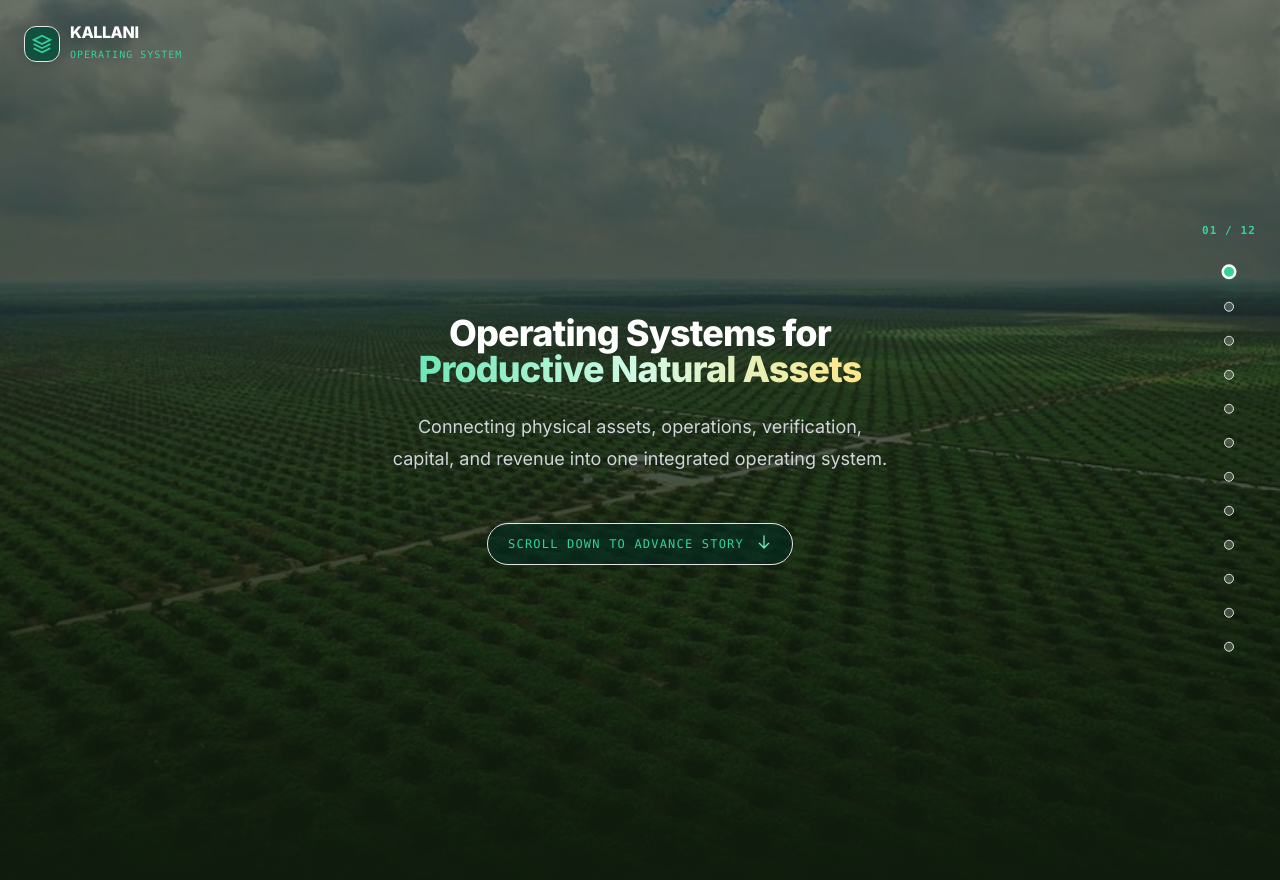
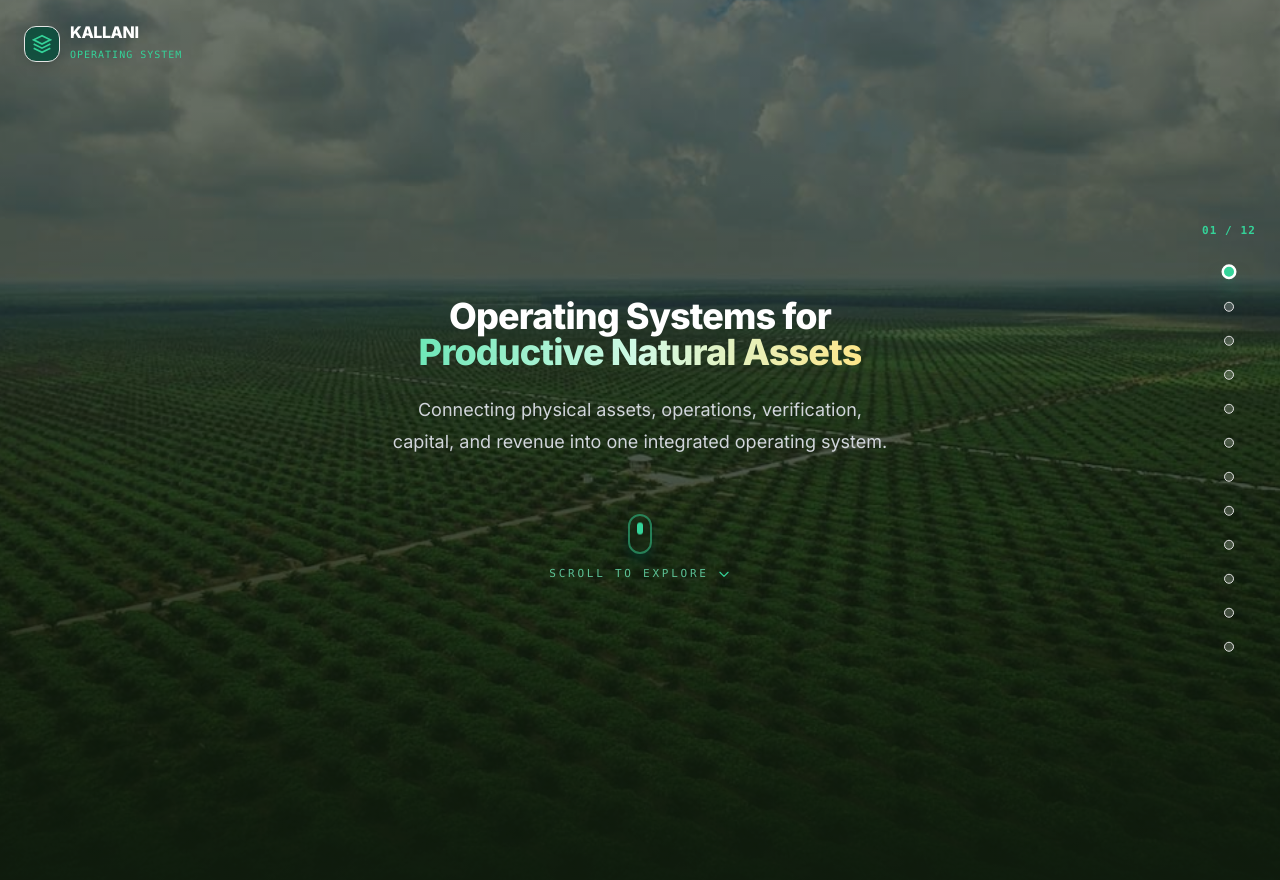
Before and after one commit to Sanjaee/kallani, a Laravel app: page / in a window 1280 px wide. Run offline with Laravel 10, Linux system fonts and the light colour scheme; some libraries are stand-ins or nearby versions.

Commit message:
Refine scroll prompt into sleek animated mouse pill icon and add vector category markers across scenes

```diff
--- a/resources/pages/landing.php
+++ b/resources/pages/landing.php
@@ -85,13 +85,19 @@ ob_start();
                 <span class="bg-gradient-to-r from-emerald-300 via-emerald-100 to-amber-200 bg-clip-text text-transparent">Productive Natural Assets</span>
             </h1>
 
-            <p class="scene-anim-item text-lg sm:text-2xl text-gray-300 font-normal max-w-3xl mb-12 leading-relaxed text-balance">
+            <p class="scene-anim-item text-lg sm:text-2xl text-gray-300 font-normal max-w-3xl mb-10 leading-relaxed text-balance">
                 Connecting physical assets, operations, verification, capital, and revenue into one integrated operating system.
             </p>
 
-            <div class="scene-anim-item flex items-center gap-3 text-xs font-mono uppercase tracking-widest text-emerald-400 bg-emerald-950/60 px-5 py-3 rounded-full border border-emerald-500/30">
-                <span>SCROLL DOWN TO ADVANCE STORY</span>
-                <svg class="w-4 h-4 animate-bounce text-emerald-300" fill="none" stroke="currentColor" viewBox="0 0 24 24"><path stroke-linecap="round" stroke-linejoin="round" stroke-width="2" d="M19 14l-7 7m0 0l-7-7m7 7V3"></path></svg>
+            <!-- SLEEK INTERACTIVE SCROLL PROMPT -->
+            <div class="scene-anim-item flex flex-col items-center gap-3 mt-4 group cursor-pointer" onclick="window.goToScene(1)">
+                <div class="w-6 h-10 rounded-full border-2 border-emerald-400/50 flex justify-center pt-2 backdrop-blur-md group-hover:border-emerald-400 transition-colors shadow-lg shadow-emerald-950">
+                    <div class="w-1.5 h-3 rounded-full bg-emerald-400 animate-bounce"></div>
+                </div>
+                <div class="flex items-center gap-2 text-[11px] font-mono tracking-[0.25em] uppercase text-emerald-300/80 group-hover:text-emerald-300 transition-colors">
+                    <span>Scroll to Explore</span>
+                    <svg class="w-3.5 h-3.5 text-emerald-400 transform group-hover:translate-y-1 transition-transform" fill="none" stroke="currentColor" viewBox="0 0 24 24"><path stroke-linecap="round" stroke-linejoin="round" stroke-width="2" d="M19 9l-7 7-7-7"></path></svg>
+                </div>
             </div>
         </div>
     </section>
@@ -99,7 +105,11 @@ ob_start();
     <!-- SCENE 02 — THE PROBLEM -->
     <section id="scene-02" class="scene absolute inset-0 w-full h-full flex items-center justify-center p-6 opacity-0 pointer-events-none z-10">
         <div class="max-w-5xl mx-auto text-center">
-            <span class="scene-anim-item text-xs font-mono uppercase tracking-widest text-emerald-400 mb-3 block">The Structural Challenge</span>
+            <div class="scene-anim-item inline-flex items-center gap-2 text-[11px] font-mono uppercase tracking-[0.2em] text-emerald-400 mb-3">
+                <svg class="w-3.5 h-3.5" viewBox="0 0 24 24" fill="none" stroke="currentColor" stroke-width="2"><path d="M12 9v2m0 4h.01m-6.938 4h13.856c1.54 0 2.502-1.667 1.732-3L13.732 4c-.77-1.333-2.694-1.333-3.464 0L3.34 16c-.77 1.333.192 3 1.732 3z"></path></svg>
+                <span>02 • Structural Challenge</span>
+            </div>
+
             <h2 class="scene-anim-item text-3xl sm:text-5xl font-extrabold text-white mb-4 tracking-tight">Natural Assets. Disconnected Systems.</h2>
             <p class="scene-anim-item text-base sm:text-lg text-gray-300 max-w-2xl mx-auto mb-12">
                 Traditional natural asset management fragments physical land, operational tracking, third-party verification, and investor distribution into isolated silos.
@@ -149,7 +159,11 @@ ob_start();
     <!-- SCENE 03 — THE KALLANI CONCEPT -->
     <section id="scene-03" class="scene absolute inset-0 w-full h-full flex items-center justify-center p-6 opacity-0 pointer-events-none z-10">
         <div class="max-w-5xl mx-auto text-center">
-            <span class="scene-anim-item text-xs font-mono uppercase tracking-widest text-emerald-400 mb-3 block">System Architecture</span>
+            <div class="scene-anim-item inline-flex items-center gap-2 text-[11px] font-mono uppercase tracking-[0.2em] text-emerald-400 mb-3">
+                <svg class="w-3.5 h-3.5" fill="none" stroke="currentColor" viewBox="0 0 24 24" stroke-width="2"><path d="M4 6h16M4 12h16M4 18h16"></path></svg>
+                <span>03 • System Architecture</span>
+            </div>
+
             <h2 class="scene-anim-item text-3xl sm:text-5xl font-extrabold text-white mb-4 tracking-tight">One Connected Operating System.</h2>
             <p class="scene-anim-item text-base sm:text-lg text-gray-300 max-w-2xl mx-auto mb-10">
                 Kallani unifies every stage of natural asset management into one integrated, auditable digital operating model.
@@ -206,7 +220,11 @@ ob_start();
         <div class="max-w-5xl mx-auto w-full">
             <div class="grid grid-cols-1 lg:grid-cols-2 gap-8 items-center">
                 <div class="text-left">
-                    <span class="scene-anim-item text-xs font-mono uppercase tracking-widest text-emerald-400 mb-2 block">Physical Asset Spotlight</span>
+                    <div class="scene-anim-item inline-flex items-center gap-2 text-[11px] font-mono uppercase tracking-[0.2em] text-emerald-400 mb-2">
+                        <svg class="w-3.5 h-3.5" fill="none" stroke="currentColor" viewBox="0 0 24 24" stroke-width="2"><path d="M17.657 16.657L13.414 20.9a1.998 1.998 0 01-2.827 0l-4.244-4.243a8 8 0 1111.314 0z"></path></svg>
+                        <span>04 • Physical Concession</span>
+                    </div>
+
                     <h2 class="scene-anim-item text-3xl sm:text-5xl font-extrabold text-white mb-4 tracking-tight leading-tight">Every Project Starts with the Land.</h2>
                     <p class="scene-anim-item text-sm sm:text-base text-gray-300 mb-6 leading-relaxed">
                         The flagship demonstration asset is the <strong class="text-white">North Kalimantan Palm Project</strong>. Spanning 4,000 hectares of productive agricultural land in East Kalimantan, Indonesia.
@@ -251,7 +269,11 @@ ob_start();
     <!-- SCENE 05 — PROJECT STRUCTURE -->
     <section id="scene-05" class="scene absolute inset-0 w-full h-full flex items-center justify-center p-6 opacity-0 pointer-events-none z-10">
         <div class="max-w-5xl mx-auto text-center">
-            <span class="scene-anim-item text-xs font-mono uppercase tracking-widest text-emerald-400 mb-3 block">Project Governance</span>
+            <div class="scene-anim-item inline-flex items-center gap-2 text-[11px] font-mono uppercase tracking-[0.2em] text-emerald-400 mb-3">
+                <svg class="w-3.5 h-3.5" fill="none" stroke="currentColor" viewBox="0 0 24 24" stroke-width="2"><path d="M19 21V5a2 2 0 00-2-2H7a2 2 0 00-2 2v16"></path></svg>
+                <span>05 • Project Baseline</span>
+            </div>
+
             <h2 class="scene-anim-item text-3xl sm:text-5xl font-extrabold text-white mb-4 tracking-tight">Turn Physical Assets into Structured Projects.</h2>
             <p class="scene-anim-item text-base text-gray-300 max-w-2xl mx-auto mb-10">
                 Kallani structures raw land concessions into auditable project baselines with defined milestones, legal decrees, and operational bounds.
@@ -287,7 +309,11 @@ ob_start();
         <div class="max-w-5xl mx-auto w-full">
             <div class="grid grid-cols-1 lg:grid-cols-12 gap-8 items-center">
                 <div class="lg:col-span-5 text-left">
-                    <span class="scene-anim-item text-xs font-mono uppercase tracking-widest text-emerald-400 mb-2 block">Operational Intelligence</span>
+                    <div class="scene-anim-item inline-flex items-center gap-2 text-[11px] font-mono uppercase tracking-[0.2em] text-emerald-400 mb-2">
+                        <svg class="w-3.5 h-3.5" fill="none" stroke="currentColor" viewBox="0 0 24 24" stroke-width="2"><path d="M13 10V3L4 14h7v7l9-11h-7z"></path></svg>
+                        <span>06 • Real-Time Operations</span>
+                    </div>
+
                     <h2 class="scene-anim-item text-3xl sm:text-5xl font-extrabold text-white mb-4 tracking-tight leading-tight">Make Operations Visible.</h2>
                     <p class="scene-anim-item text-sm text-gray-300 mb-6 leading-relaxed">
                         Monitor field activity, harvesting productivity, and processing mill throughput with real-time operational tracking.
@@ -342,7 +368,11 @@ ob_start();
     <!-- SCENE 07 — VERIFICATION -->
     <section id="scene-07" class="scene absolute inset-0 w-full h-full flex items-center justify-center p-6 opacity-0 pointer-events-none z-10">
         <div class="max-w-5xl mx-auto text-center">
-            <span class="scene-anim-item text-xs font-mono uppercase tracking-widest text-emerald-400 mb-3 block">Third-Party Assurance</span>
+            <div class="scene-anim-item inline-flex items-center gap-2 text-[11px] font-mono uppercase tracking-[0.2em] text-emerald-400 mb-3">
+                <svg class="w-3.5 h-3.5" fill="none" stroke="currentColor" viewBox="0 0 24 24" stroke-width="2"><path d="M9 12l2 2 4-4m6 2a9 9 0 11-18 0 9 9 0 0118 0z"></path></svg>
+                <span>07 • Assurance & Audit Vault</span>
+            </div>
+
             <h2 class="scene-anim-item text-3xl sm:text-5xl font-extrabold text-white mb-4 tracking-tight">Understand What Has Been Verified.</h2>
             <p class="scene-anim-item text-base text-gray-300 max-w-2xl mx-auto mb-10">
                 Independent third-party audits, legal concession reviews, and tamper-evident document cryptographic hashing.
@@ -382,7 +412,11 @@ ob_start();
         <div class="max-w-5xl mx-auto w-full">
             <div class="grid grid-cols-1 lg:grid-cols-12 gap-8 items-center">
                 <div class="lg:col-span-5 text-left">
-                    <span class="scene-anim-item text-xs font-mono uppercase tracking-widest text-emerald-400 mb-2 block">Capital Allocation</span>
+                    <div class="scene-anim-item inline-flex items-center gap-2 text-[11px] font-mono uppercase tracking-[0.2em] text-emerald-400 mb-2">
+                        <svg class="w-3.5 h-3.5" fill="none" stroke="currentColor" viewBox="0 0 24 24" stroke-width="2"><path d="M12 8c-1.657 0-3 .895-3 2s1.343 2 3 2 3 .895 3 2-1.343 2-3 2"></path></svg>
+                        <span>08 • Capital Ledger</span>
+                    </div>
+
                     <h2 class="scene-anim-item text-3xl sm:text-5xl font-extrabold text-white mb-4 tracking-tight leading-tight">Understand Where Capital Is Allocated.</h2>
                     <p class="scene-anim-item text-sm text-gray-300 mb-6 leading-relaxed">
                         Kallani provides transparent capital tracking, mapping every dollar directly to plantation development, infrastructure, and reserves.
@@ -437,7 +471,11 @@ ob_start();
     <!-- SCENE 09 — REVENUE & DISTRIBUTION -->
     <section id="scene-09" class="scene absolute inset-0 w-full h-full flex items-center justify-center p-6 opacity-0 pointer-events-none z-10">
         <div class="max-w-5xl mx-auto text-center">
-            <span class="scene-anim-item text-xs font-mono uppercase tracking-widest text-emerald-400 mb-3 block">Financial Waterfall</span>
+            <div class="scene-anim-item inline-flex items-center gap-2 text-[11px] font-mono uppercase tracking-[0.2em] text-emerald-400 mb-3">
+                <svg class="w-3.5 h-3.5" fill="none" stroke="currentColor" viewBox="0 0 24 24" stroke-width="2"><path d="M13 7h8m0 0v8m0-8l-8 8-4-4-6 6"></path></svg>
+                <span>09 • Financial Waterfall</span>
+            </div>
+
             <h2 class="scene-anim-item text-3xl sm:text-5xl font-extrabold text-white mb-4 tracking-tight">Follow the Flow of Value.</h2>
             <p class="scene-anim-item text-base text-gray-300 max-w-2xl mx-auto mb-10">
                 Itemized waterfall flow from gross crude palm oil sales to net distributable investor cash flow.
@@ -474,7 +512,11 @@ ob_start();
     <!-- SCENE 10 — ESG, RISK & AUDIT -->
     <section id="scene-10" class="scene absolute inset-0 w-full h-full flex items-center justify-center p-6 opacity-0 pointer-events-none z-10">
         <div class="max-w-5xl mx-auto text-center">
-            <span class="scene-anim-item text-xs font-mono uppercase tracking-widest text-emerald-400 mb-3 block">Sustainability & Risk</span>
+            <div class="scene-anim-item inline-flex items-center gap-2 text-[11px] font-mono uppercase tracking-[0.2em] text-emerald-400 mb-3">
+                <svg class="w-3.5 h-3.5" fill="none" stroke="currentColor" viewBox="0 0 24 24" stroke-width="2"><path d="M3.055 11H5a2 2 0 012 2v1a2 2 0 002 2 2 2 0 012 2v2.945"></path></svg>
+                <span>10 • ESG & Sustainability</span>
+            </div>
+
             <h2 class="scene-anim-item text-3xl sm:text-5xl font-extrabold text-white mb-4 tracking-tight">Visibility Beyond Financial Metrics.</h2>
             <p class="scene-anim-item text-base text-gray-300 max-w-2xl mx-auto mb-10">
                 Track carbon absorption potential, environmental compliance, and immutable audit logs.
@@ -505,7 +547,11 @@ ob_start();
     <!-- SCENE 11 — CONNECTED SYSTEM RECAP -->
     <section id="scene-11" class="scene absolute inset-0 w-full h-full flex items-center justify-center p-6 opacity-0 pointer-events-none z-10">
         <div class="max-w-5xl mx-auto text-center">
-            <span class="scene-anim-item text-xs font-mono uppercase tracking-widest text-emerald-400 mb-3 block">Complete Operating Model</span>
+            <div class="scene-anim-item inline-flex items-center gap-2 text-[11px] font-mono uppercase tracking-[0.2em] text-emerald-400 mb-3">
+                <svg class="w-3.5 h-3.5" fill="none" stroke="currentColor" viewBox="0 0 24 24" stroke-width="2"><path d="M21 12a9 9 0 11-18 0 9 9 0 0118 0z"></path></svg>
+                <span>11 • Integrated Operating System</span>
+            </div>
+
             <h2 class="scene-anim-item text-3xl sm:text-5xl font-extrabold text-white mb-4 tracking-tight">One Project. Multiple Connected Layers.</h2>
             <p class="scene-anim-item text-base text-gray-300 max-w-2xl mx-auto mb-10">
                 Bringing physical land, project governance, operations, verification, capital, revenue, and ESG into one auditable system.
@@ -553,7 +599,10 @@ ob_start();
     <!-- SCENE 12 — FINAL REVEAL & CTA -->
     <section id="scene-12" class="scene absolute inset-0 w-full h-full flex items-center justify-center p-6 opacity-0 pointer-events-none z-10">
         <div class="max-w-4xl mx-auto text-center">
-            <span class="scene-anim-item px-4 py-1.5 rounded-full text-xs font-mono font-bold uppercase tracking-widest bg-emerald-950 text-emerald-300 border border-emerald-500/40 mb-6 inline-block">Interactive Demo Spotlight</span>
+            <div class="scene-anim-item inline-flex items-center gap-2 text-[11px] font-mono uppercase tracking-[0.2em] text-emerald-400 mb-4">
+                <svg class="w-3.5 h-3.5 text-emerald-400" fill="none" stroke="currentColor" viewBox="0 0 24 24" stroke-width="2"><path d="M14 5l7 7m0 0l-7 7m7-7H3"></path></svg>
+                <span>12 • Interactive Project Dashboard</span>
+            </div>
 
             <h2 class="scene-anim-item text-4xl sm:text-6xl font-extrabold text-white mb-6 tracking-tight">Explore Kallani in Action.</h2>
             <p class="scene-anim-item text-base sm:text-lg text-emerald-200 max-w-2xl mx-auto mb-10">
@@ -682,10 +731,6 @@ ob_start();
             const counter = document.getElementById('scene-counter');
             if (counter) {
                 counter.textContent = String(index + 1).padStart(2, '0') + ' / 12';
-            }
-            const titleEl = document.getElementById('current-scene-title');
-            if (titleEl) {
-                titleEl.textContent = sceneTitles[index] || '';
             }
 
             // Dots UI update
```
